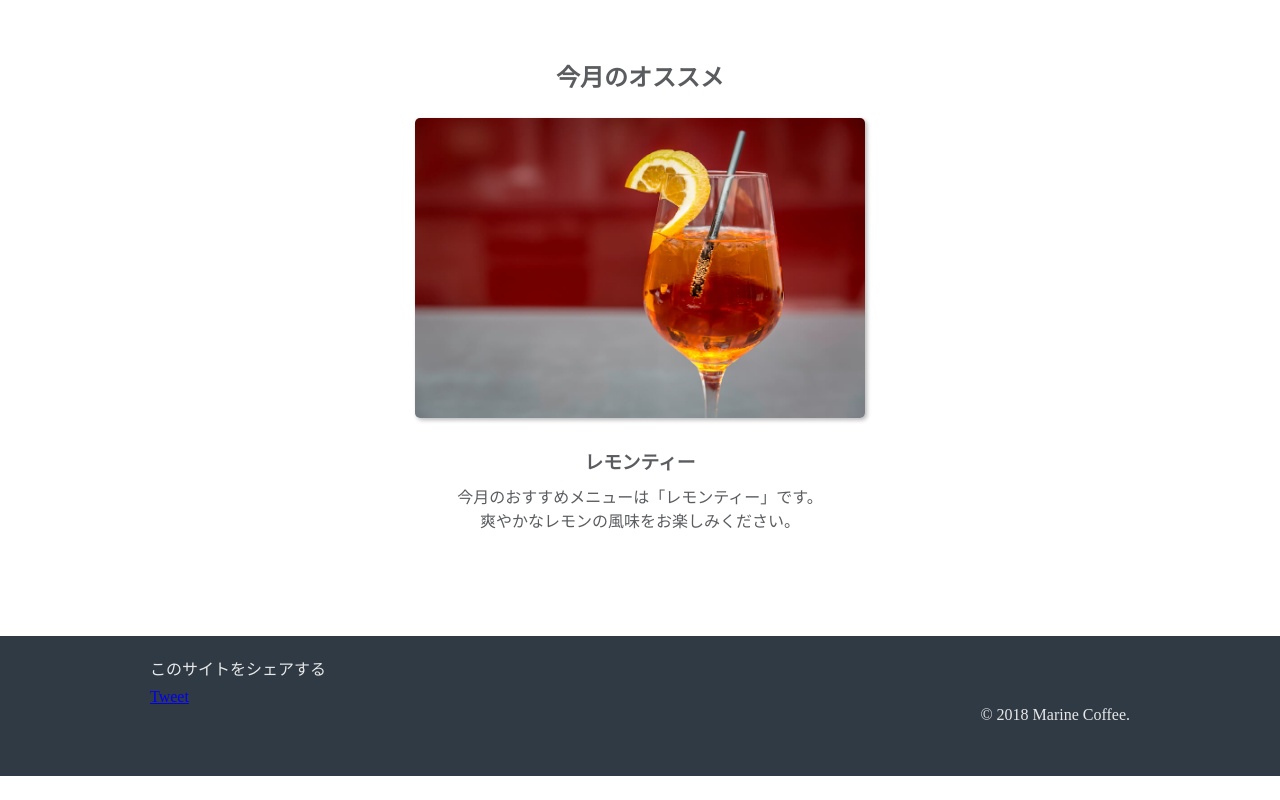
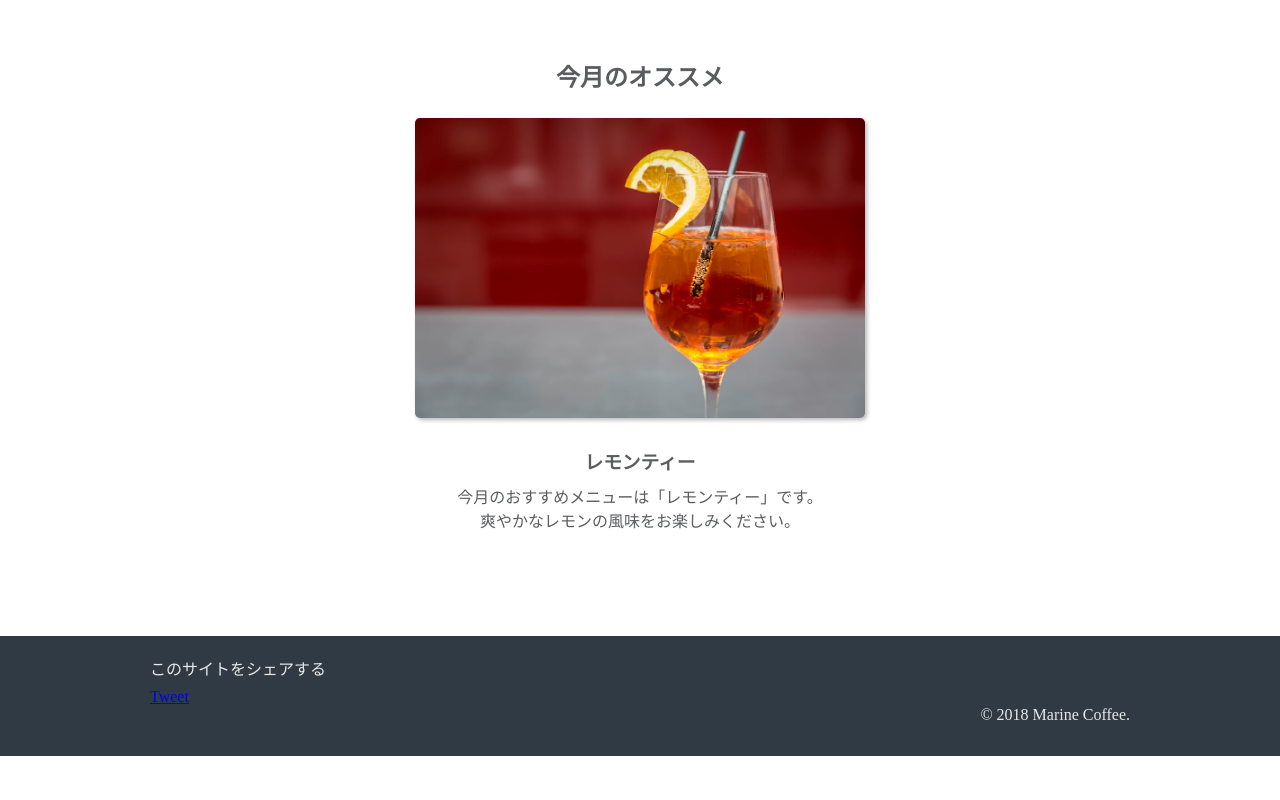
Before and after one commit to ranmatsu/github-basic-kadai, a plain HTML site: page marine_coffee/index.html in a window 1280 px wide. Shown: the part 513-1313 px from the top of the page. Drawn offline with Linux system fonts and the light colour scheme.

Commit message:
Add files via upload

```diff
--- a/marine_coffee/index.css
+++ b/marine_coffee/index.css
@@ -2,6 +2,7 @@
   margin: 0;
   padding: 0;
   }
+
   .header{
   height: 56px;
   width: 100%;
@@ -10,19 +11,24 @@
   position: fixed;
   top: 0;
   }
+
   .header-left{
     float: left;
   }
+
   .header-right{
     float: right;
     }
-  .clear{
+
+    .clear{
   clear: both;
   }
+
   .header-logo{
     height: 40px;
     margin-top: 8px;
     }
+
     .header-right a {
       line-height: 56px;
       color: #5a5c5f;
@@ -30,16 +36,19 @@
       font-size: 16px;
       padding: 16px 5px;
     }
+
     .header-right a:hover {
     background-color: #e2f1ff;
     transition: background-color 0.5s;
     }
+
     .container{
     max-width: 980px;
     padding: 0 30px;
     margin-left: auto;
     margin-right: auto;
     }
+
     .main-visual{
     padding-top: 140px;
     padding-bottom: 100px;
@@ -92,7 +101,19 @@
       .footer-left p{
       margin-bottom: 8px;
       }
-      *{
-        margin: 0;
-        padding: 0;
+      /* 既存のCSSに追加 */
+      html, body {
+      margin: 0;
+      padding: 0;
+      height: 100%;
       }
+
+      .footer {
+      height: 120px;
+      background-color: #2f3a44;
+      color: #e8e8e8;
+      padding-top: 20px;
+      box-sizing: border-box;
+      border: none; /* 不要なボーダーがないことを確認 */
+      margin: 0;    /* 不要なマージンがないことを確認 */
+      }
--- a/marine_coffee/index.html
+++ b/marine_coffee/index.html
@@ -3,7 +3,7 @@
   <head>
     <meta charset="utf-8">
     <title>Marine Coffee | トップページ</title>
-    <meta name="description" content="東京都渋谷区にある「Marine Coffee」の公式ページです。季節ごとのおすすめメニューや、アクセス情報などを情報しています">
+    <meta name="description" content="東京都渋谷区にある「Marine Coffee」の公式ページです。季節ごとのおすすめメニューや、アクセス情報などを情報しています。">
     <meta name="viewport" content="width=device-width, initial-scale=1">
     <link rel="stylesheet" href="common.css">
     <link rel="stylesheet" href="index.css">
@@ -11,12 +11,12 @@
     <link rel="stylesheet" href="responsive.css">
     <meta property="og:title" content="Marine Coffee|トップページ">
     <meta property="og:site_name" content="Marine Coffee">
-    <meta property="og:description" content=""東京都渋谷区にある「Marine Coffee」の公式ページです。季節ごとのおすすめメニューや、アクセス情報などを情報しています"">
+    <meta property="og:description" content=""東京都渋谷区にある「Marine Coffee」の公式ページです。季節ごとのおすすめメニューや、アクセス情報などを情報しています。"">
     <meta property="og:type" content="website">
     <meta property="og:url" content="ページのurl">
     <meta property="og:image" content="サムネイル画像のurl">
-    <meta property="twitter:card" content="summery_large_image">
-    <meta property="twitter:site" content="@TwiiterアカウントのID">
+    <meta property="twitter:card" content="summary_large_image">
+    <meta property="twitter:site" content="@TwiterアカウントのID">
     <meta property="fb:app_id" content="取得したアプリID">
   </head>
   <body>
```
Also changed, not shown: marine_coffee/access.html (+1 -2 lines).
